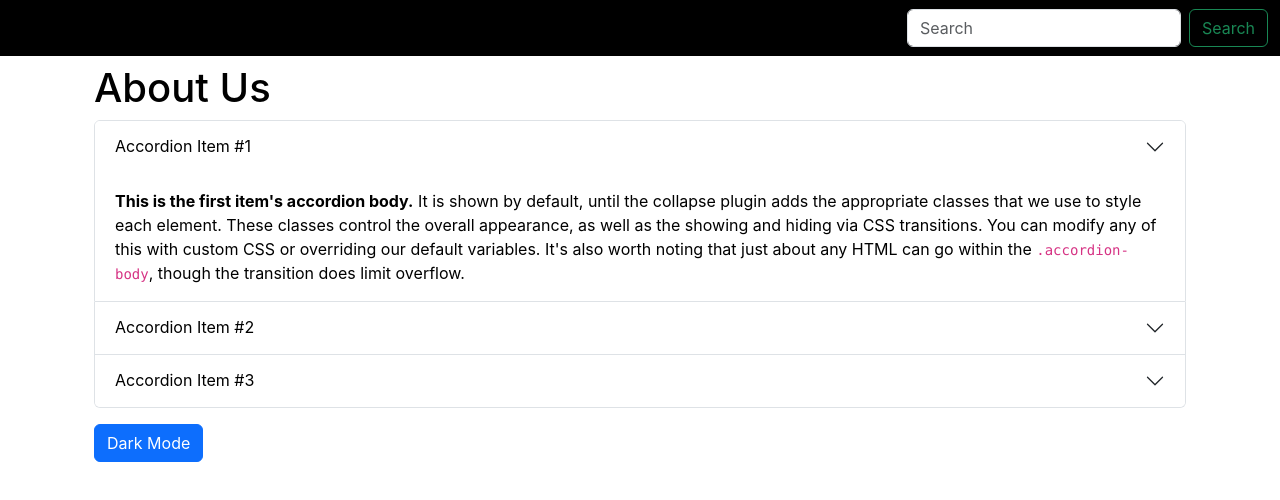
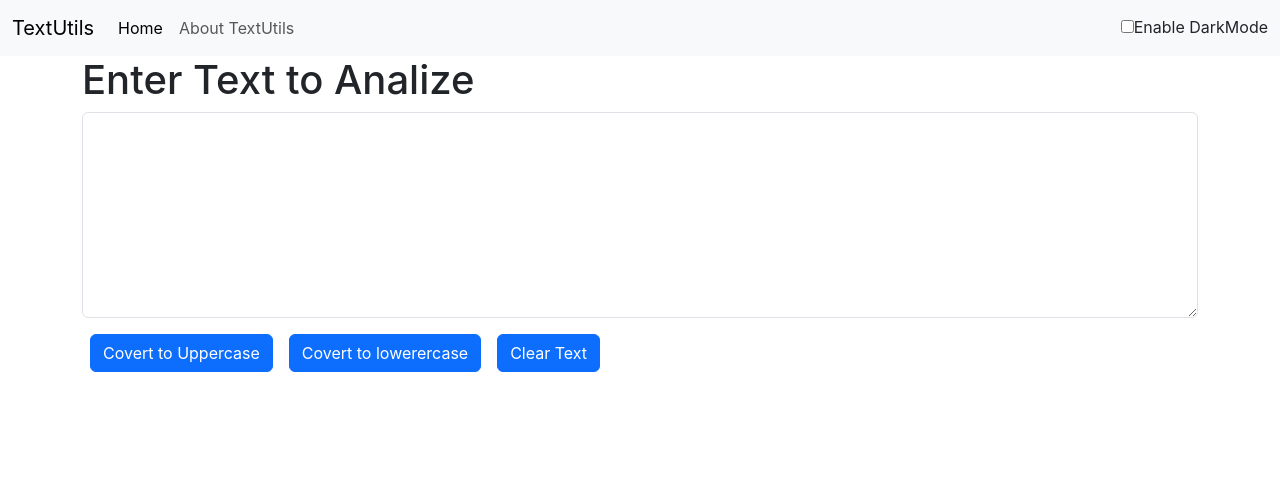
Before and after one commit to RajaRamesh321/React-course, a React (Create React App) app: page / in a window 1280 px wide. Shown: the top 500 px of the page. Built offline with nearby package versions, Linux system fonts and the light colour scheme.

Commit message:
Adding dark modebutton v12

```diff
--- a/src/App.js
+++ b/src/App.js
@@ -1,16 +1,29 @@
+import { useState } from 'react';
 import './App.css';
 import About from './components/About';
 import Navbar from './components/Navbar';
+import Textform from './components/Textform'
+
 // import Textform from './components/Textform';
 function App() {
+  const [mode,setMOde]=useState('light')
+  const toggleMode=()=>{
+    if(mode==='dark'){
+      setMOde('light')
+    }
+    else{
+      setMOde('dark')
+    }
+
+  }
   return (
     <>
- <Navbar title='TextUtils' aboutText="About TextUtils"/>
+ <Navbar title='TextUtils' aboutText="About TextUtils" mode={mode} toggleMode={toggleMode}/>
  {/* <Navbar/> */}
  <div className='container mb-3' >
 
- {/* <Textform heading ="Enter Text to Analize"/> */}
- <About/>
+ <Textform heading ="Enter Text to Analize"  mode={mode}/>
+ {/* <About/> */}
  </div>
 </>
   );
--- a/src/components/Navbar.js
+++ b/src/components/Navbar.js
@@ -5,7 +5,7 @@ import PropTypes from 'prop-types'
 export default function Navbar(props) {
   return (
     <div>
-      <nav className="navbar navbar-expand-lg bg-dark-tertiary">
+      <nav className={`navbar navbar-expand-lg navbar-${props.mode} bg-${props.mode} text-light`}>
   <div className="container-fluid">
     <a className="navbar-brand" href="#">
       {props.title}
@@ -35,7 +35,7 @@ export default function Navbar(props) {
         </li>
 
       </ul>
-      <form className="d-flex" role="search">
+      {/* <form className="d-flex" role="search">
         <input
           className="form-control me-2"
           type="search"
@@ -45,8 +45,13 @@ export default function Navbar(props) {
         <button className="btn btn-outline-success" type="submit">
           Search
         </button>
-      </form>
+      </form> */}
+    <div className={`form-check form-switch text-${props.mode==='light'?'dark':'light'}`}>
+  <input classNamclassName="form-check-input " onClick={props.toggleMode} type="checkbox" role="switch" id="flexSwitchCheckDefault"/>
+  <label classNamclassName="form-check-label" htmlFor="flexSwitchCheckDefault">Enable DarkMode</label>
+</div>
     </div>
+
   </div>
 </nav>
     </div>
--- a/src/components/Textform.js
+++ b/src/components/Textform.js
@@ -27,16 +27,17 @@ const handleClear=()=>{
   return (
     <>
 
-      <div className='conatiner'></div>
+      <div className='conatiner' style={{color:props.mode==='dark'?'white':'#042743'}}></div>
         <h1>{props.heading}</h1>
       <div className="mb-3">
-  <textarea className="form-control" value={text} onChange={handleOnChnage} rows="8" id="myBox" ></textarea>
+  <textarea className="form-control" value={text} onChange={handleOnChnage} rows="8" id="myBox"
+  style={{backgroundColor:props.mode==='dark'?'grey':'white',color:props.mode==='dark'?'white':'#042743'}}></textarea>
 </div>
  <button className="btn btn-primary mx-2" onClick={handleUpClick}>Covert to Uppercase</button>
  <button className="btn btn-primary mx-2" onClick={handleLoClick}>Covert to lowerercase</button>
  <button className="btn btn-primary mx-2" onClick={handleClear}>Clear Text</button>
 
-  <div className="container my-3">
+  <div className="container my-3" style={{color:props.mode==='dark'?'grey':'white'}}>
     <h1>Your text summary</h1>
     <p>{text.split(' ').length} words {text.length} characters</p>
     <p>you can read it  in {0.008 * text.split(' ').length} </p>
```
